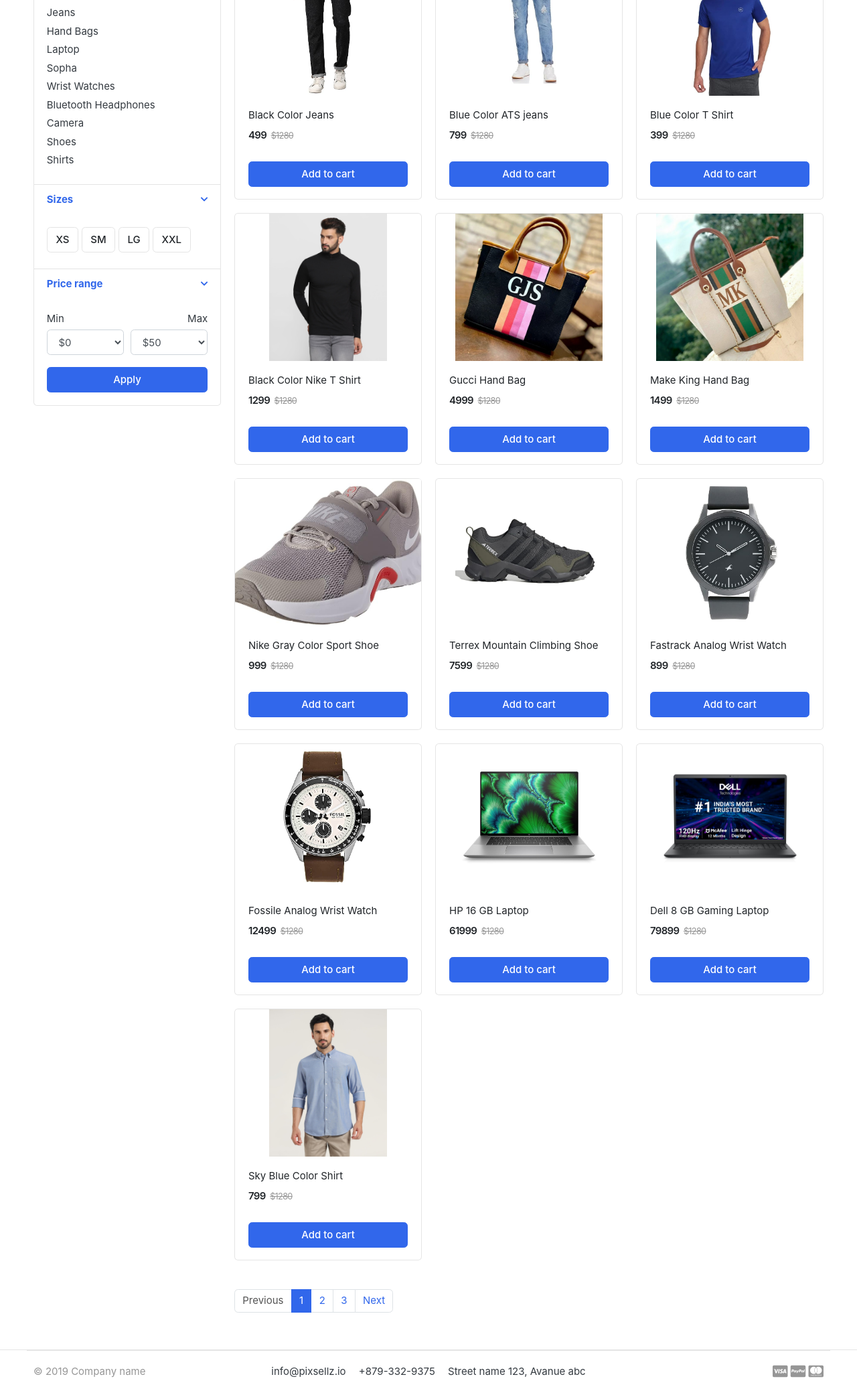
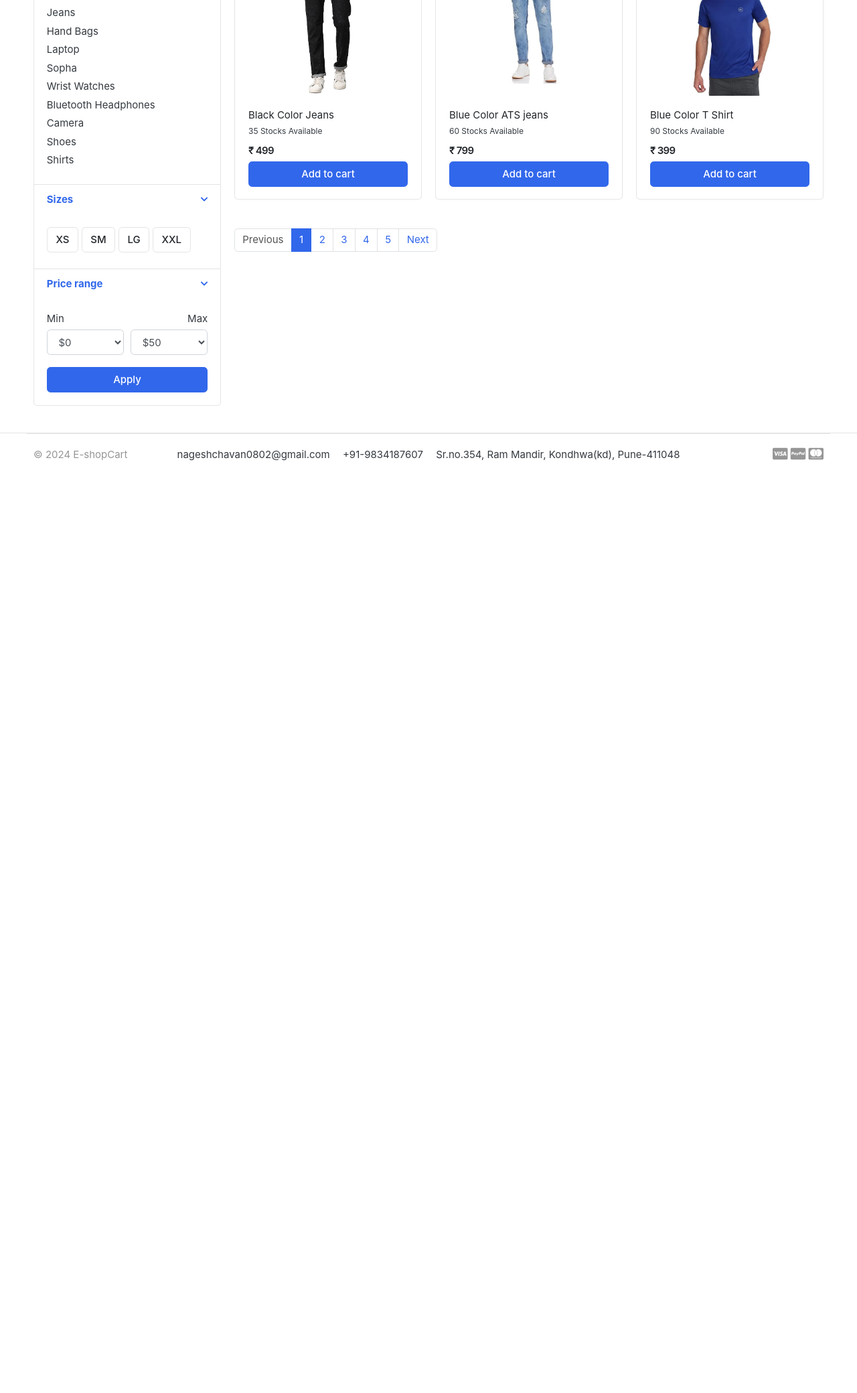
Before and after one commit to nagesh882/E-shopCart, a Django app: page /store/ in a window 1280 px wide. Shown: the part 433-2513 px from the top of the page at 67% size. After the commit the page ends 1121 px from the top, so only its background shows below. Run offline with Django 5.2, Linux system fonts and the light colour scheme; data comes from the database, SQL or seed files in the repository; both versions use the stored data as it was after the commit; some libraries are stand-ins or nearby versions; some web fonts are replaced.

Commit message:
store, home, Product detail, header and footer pages improved. single product data has been rendered dynamiclly in product detail page and also I have written paginator view and apply pagination in store page

```diff
--- a/eShopCart/views.py
+++ b/eShopCart/views.py
@@ -9,6 +9,8 @@
         "products": products
     }
 
+    print("=" * 100)
     print(f"Product Names: {[ product.product_name for product in products ]}")
+    print("=" * 100)
 
     return render(request, "homePage.html", context)
--- a/store/views.py
+++ b/store/views.py
@@ -1,6 +1,7 @@
 from django.shortcuts import render
 from store.models import Product
 from category.models import Category
+from django.core.paginator import Paginator
 # Create your views here.
 
 
@@ -14,20 +15,34 @@
 
         products = Product.objects.filter(category=categories, is_availabel=True)
 
+        paginator = Paginator(products, 1)
+        page_number = request.GET.get('page')
+        page_object = paginator.get_page(page_number)
+
         product_count = products.count()
 
     else:
-        products = Product.objects.all().filter(is_availabel=True)
+        products = Product.objects.all().filter(is_availabel=True).order_by('product_id')
+
+        paginator = Paginator(products, 3)
+        page_number = request.GET.get('page')
+        page_object = paginator.get_page(page_number)
 
         product_count = products.count()
 
     context = {
         "products": products,
+        "page_object" : page_object,
         "product_count": product_count
     }
 
+    print("=" * 100)
     print(f"Product Names: {[ product.product_name for product in products ]}")
+    print("*"*100)
     print(f"Total Product Count: {product_count}")
+    print("*"*100)
+    print(f"Page Object: {page_object}")
+    print("=" * 100)
 
     return render(request, 'store/storePage.html', context)
 
@@ -40,7 +55,9 @@
     except Exception as e:
         raise e
 
+    print("=" * 100)
     print(f"Product Name: {single_product.product_name}")
+    print("=" * 100)
 
     context = {
         "single_product": single_product
--- a/templates/includes/footer.html
+++ b/templates/includes/footer.html
@@ -4,12 +4,12 @@
 	<div class="container">
 		<section class="footer-bottom border-top row">
 			<div class="col-md-2">
-				<p class="text-muted"> &copy 2019 Company name </p>
+				<p class="text-muted"> &copy; 2024 E-shopCart </p>
 			</div>
 			<div class="col-md-8 text-md-center">
-				<span  class="px-2">info@pixsellz.io</span>
-				<span  class="px-2">+879-332-9375</span>
-				<span  class="px-2">Street name 123, Avanue abc</span>
+				<span  class="px-2">nageshchavan0802@gmail.com</span>
+				<span  class="px-2">+91-9834187607</span>
+				<span  class="px-2">Sr.no.354, Ram Mandir, Kondhwa(kd), Pune-411048</span>
 			</div>
 			<div class="col-md-2 text-md-right text-muted">
 				<i class="fab fa-lg fa-cc-visa"></i>
--- a/templates/includes/header.html
+++ b/templates/includes/header.html
@@ -9,7 +9,7 @@
             <div class="collapse navbar-collapse" id="navbarTop4">
                 <ul class="navbar-nav mr-auto">
                     <li class="nav-item dropdown">
-                        <a href="#" class="nav-link">   English </a>
+                        <a href="#" class="nav-link"> English </a>
                     </li>
                     <li class="nav-item dropdown">
                         <a href="#" class="nav-link"> USD </a>
@@ -27,7 +27,7 @@
         <div class="container">
             <div class="row align-items-center">
                 <div class="col-lg-2 col-md-3 col-6">
-                    <a href="./" class="brand-wrap">
+                    <a href="{% url 'homePage' %}" class="brand-wrap">
                         <img class="logo" src="{% static 'images/eshop.png' %}" style="width: 115px; height: 60px;">
                     </a> <!-- brand-wrap.// -->
                 </div>
@@ -44,7 +44,7 @@
                         </div>
                     </div>  <!-- category-wrap.// -->
                 </div> <!-- col.// -->
-                <a href="./store.html" class="btn btn-outline-primary">Store</a>
+                <a href="{% url 'storePage' %}" class="btn btn-outline-primary"> Store </a>
                 <div class="col-lg  col-md-6 col-sm-12 col">
                     <form action="#" class="search">
                         <div class="input-group w-100">
--- a/templates/store/storePage.html
+++ b/templates/store/storePage.html
@@ -128,39 +128,70 @@
                 </header><!-- sect-heading -->
 
                 <div class="row">
-                    {% for product in products %}
+                    {% comment %} {% for product in products %} {% endcomment %}
+
+                    {% comment %} I have apply here paginator object {% endcomment %}
+
+                    {% if page_object %}
+
+                        {% for product in page_object %}
                             <div class="col-md-4">
                                 <figure class="card card-product-grid">
                                     <div class="img-wrap">
 
-                                    <img src="{{ product.product_image.url }}">
+                                        <a href="{{ product.get_url }}"> <img src="{{ product.product_image.url }}"> </a>
 
                                     </div> <!-- img-wrap.// -->
                                     <figcaption class="info-wrap">
                                         <div class="fix-height">
-                                        <a href="./product-detail.html" class="title">{{ product.product_name }}</a>
+                                            <a href="{{ product.get_url }}" class="title">{{ product.product_name }}</a>
+                                            <small> {{ product.stock }} Stocks Available </small>
                                             <div class="price-wrap mt-2">
-                                            <span class="price">{{ product.price }}</span>
-                                            <del class="price-old">$1280</del>
+                                                <span class="price"> &#8377; {{ product.price }} </span>
                                             </div> <!-- price-wrap.// -->
                                         </div>
-                                    <a href="#" class="btn btn-block btn-primary">Add to cart </a>
+                                        <a href="#" class="btn btn-block btn-primary"> Add to cart </a>
                                     </figcaption>
                                 </figure>
                             </div> <!-- col.// -->
                         {% endfor %}
+                    {% else %}
+                            <div>
+                                <h2> No result found. Please try again. </h2>
+                            </div>
+                    {% endif %}
                 </div>
                 <!-- row end.// -->
 
 
+
+                <!-- I have use Paginator -->
                 <nav class="mt-4" aria-label="Page navigation sample">
                     <ul class="pagination">
-                        <li class="page-item disabled"><a class="page-link" href="#">Previous</a></li>
-                        <li class="page-item active"><a class="page-link" href="#">1</a></li>
-                        <li class="page-item"><a class="page-link" href="#">2</a></li>
-                        <li class="page-item"><a class="page-link" href="#">3</a></li>
-                        <li class="page-item"><a class="page-link" href="#">Next</a></li>
+                        {% if page_object.has_previous %}
+                            <li class="page-item"><a class="page-link" href="?page={{ page_object.previous_page_number }}">Previous</a></li>
+                        {% else %}
+                            <li class="page-item disabled"><a class="page-link disabled" href="#">Previous</a></li>
+                        {% endif %}
+
+                        {% for pages in page_object.paginator.page_range %}
+                            {% if page_object.number == pages %}
+                                <li class="page-item active"><a class="page-link" href="#">{{ pages }}</a></li>
+                            {% else %}
+                                <li class="page-item"><a class="page-link" href="?page={{ pages }}">{{ pages }}</a></li>
+
+                            {% endif %}
+
+                        {% endfor %}
+
+
+                        {% if page_object.has_next %}
+                            <li class="page-item"><a class="page-link" href="?page={{ page_object.next_page_number }}">Next</a></li>
+                        {% else %}
+                            <li class="page-item disabled"><a class="page-link" href="#">Next</a></li>
+                        {% endif %}
                     </ul>
+
                 </nav>
 
             </main> <!-- col.// -->
@@ -173,9 +204,4 @@
   <!-- ========================= SECTION CONTENT END// ========================= -->
 
 
-
-
-
-
-
 {% endblock content %}
```
Also changed, not shown: templates/homePage.html (+4 -4 lines), templates/store/product_detail.html (+5 -5 lines), db.sqlite3. Lines whose indentation alone changed are shown as unchanged.
